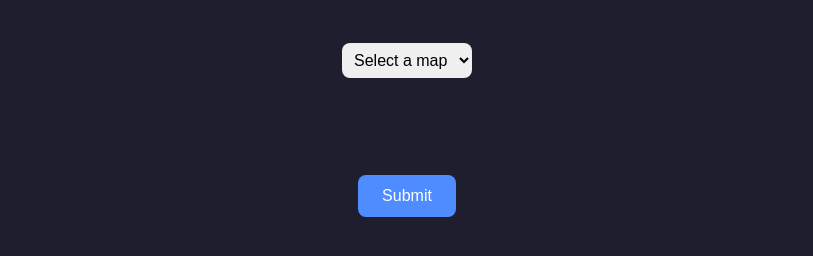
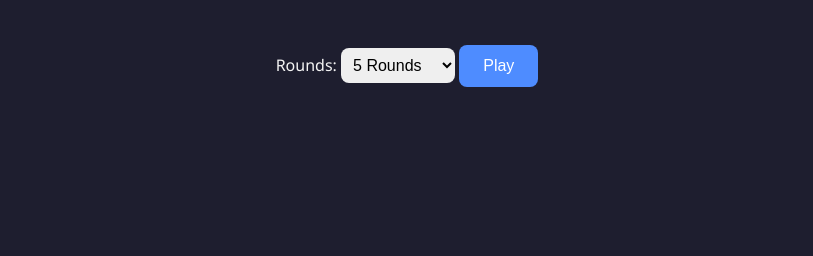
Before and after one commit to baestii/R6-Guessr, a plain HTML site: page index.html in a window 1280 px wide. Shown: the part 420-676 px from the top of the page, without its empty margins (233-1046 px from the left). Drawn offline with Linux system fonts and the light colour scheme.

Commit message:
Update index.html

```diff
--- a/index.html
+++ b/index.html
@@ -43,7 +43,7 @@
       background-color: #3a6edc;
     }
     #game {
-      display: flex;
+      display: none;
       flex-direction: column;
       align-items: center;
       justify-content: space-between;
@@ -244,7 +244,7 @@ function checkAnswer() {
 
   setTimeout(() => {
     feedback.style.display = 'none'; // Das Overlay nach der Pause ausblenden
-    feedback.style.backgroundColor = ''; // Hintergrundfarbe zurücksetzen
+    imgContainer.style.backgroundColor = '';
     loadScreenshot();
   }, 1500); // Die Hintergrundfarbe bleibt 1 Sekunde lang
 }
```
